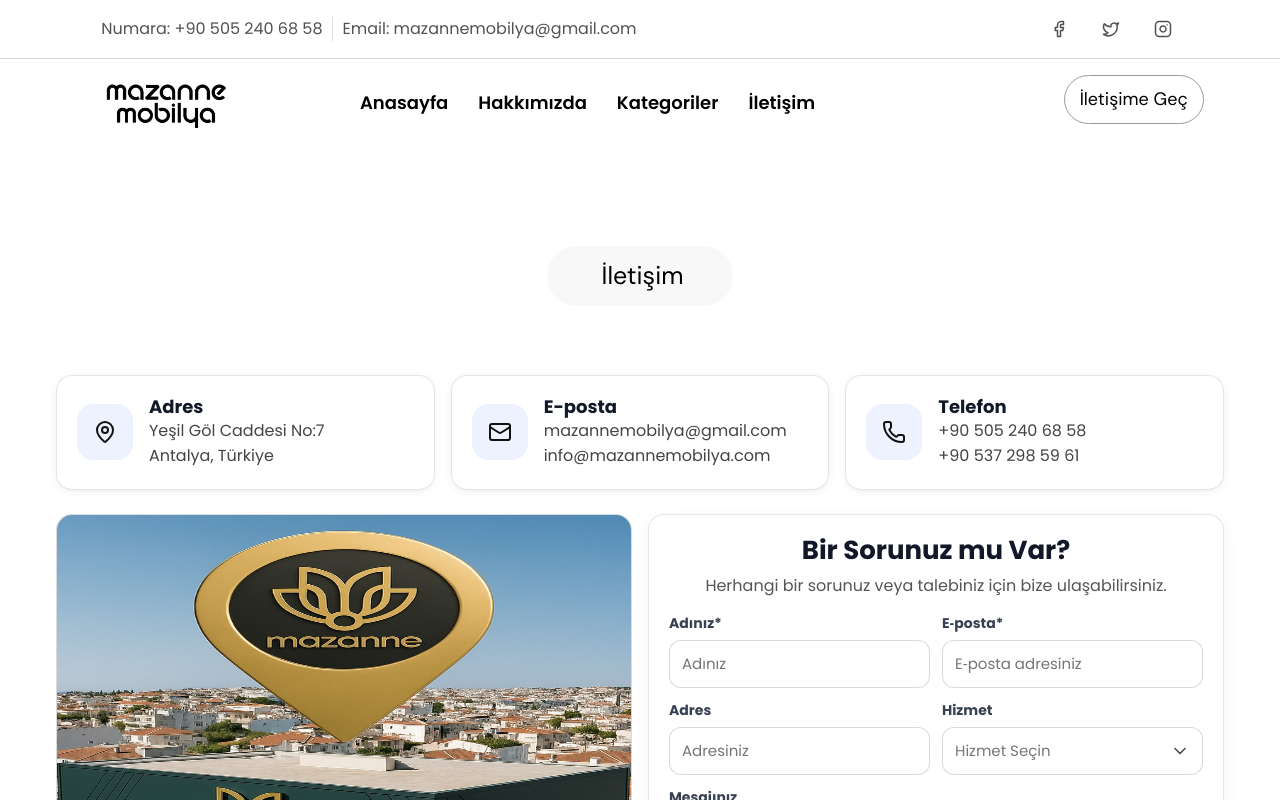
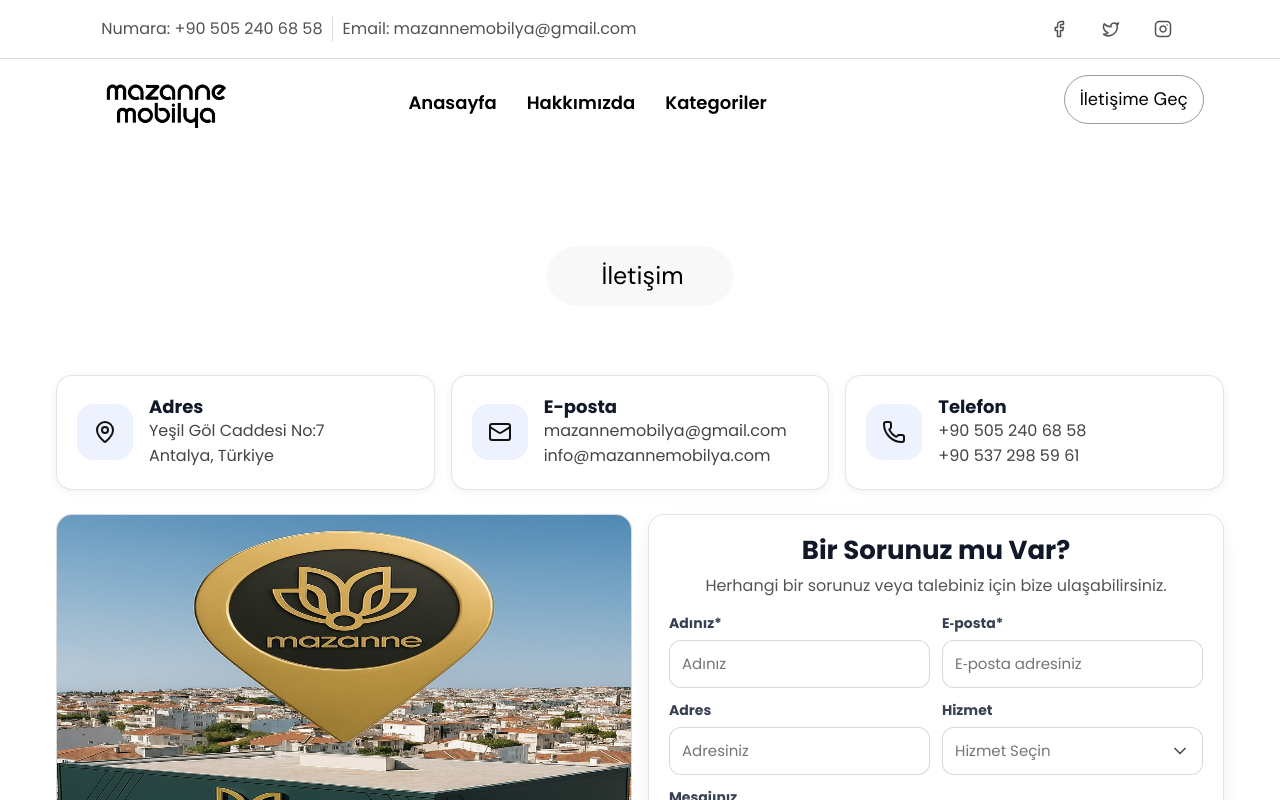
Before and after one commit to digivisor/mazannemobilya-1, a Next.js app: page /iletisim in a window 1280 px wide. Shown: the top 800 px of the page. Built offline with nearby package versions, Linux system fonts and the light colour scheme; a web font is replaced by a local one.

Commit message:
header_fix

```diff
--- a/src/app/components/Header.tsx
+++ b/src/app/components/Header.tsx
@@ -230,7 +230,7 @@ export default function Header() {
                       </ul>
                     </li>
 
-                    <li><a href="/iletisim">İletişim</a></li>
+
                   </ul>
                 </div>
               </div>
--- a/src/app/page.tsx
+++ b/src/app/page.tsx
@@ -516,7 +516,7 @@ const [showVideo, setShowVideo] = useState(false);
                           </ul>
                         </li>
 
-                        <li className="menu-item-has-children"><a href="/iletisim">İletişim</a></li>
+
                       </ul>
                     </div>
                   </div>
```
